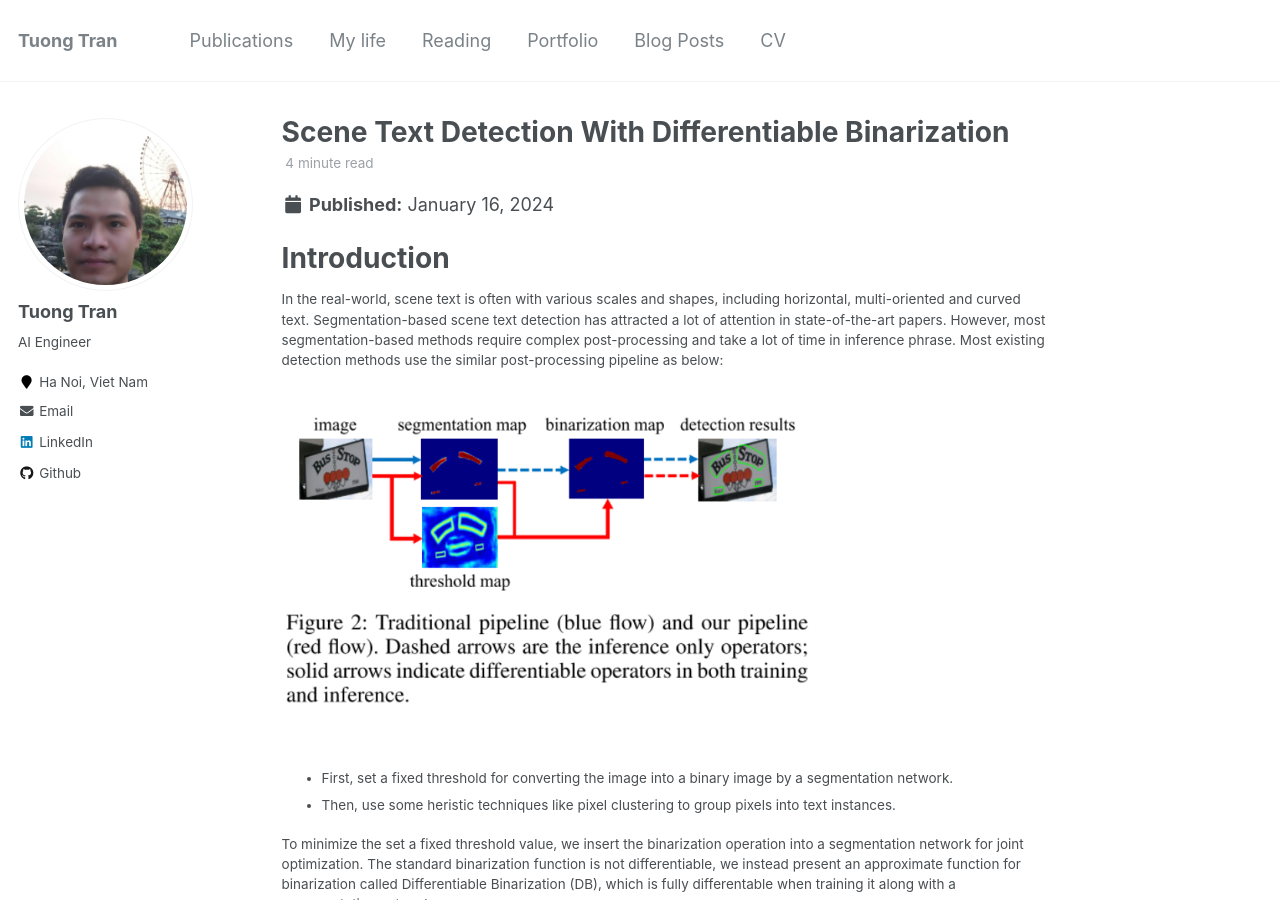
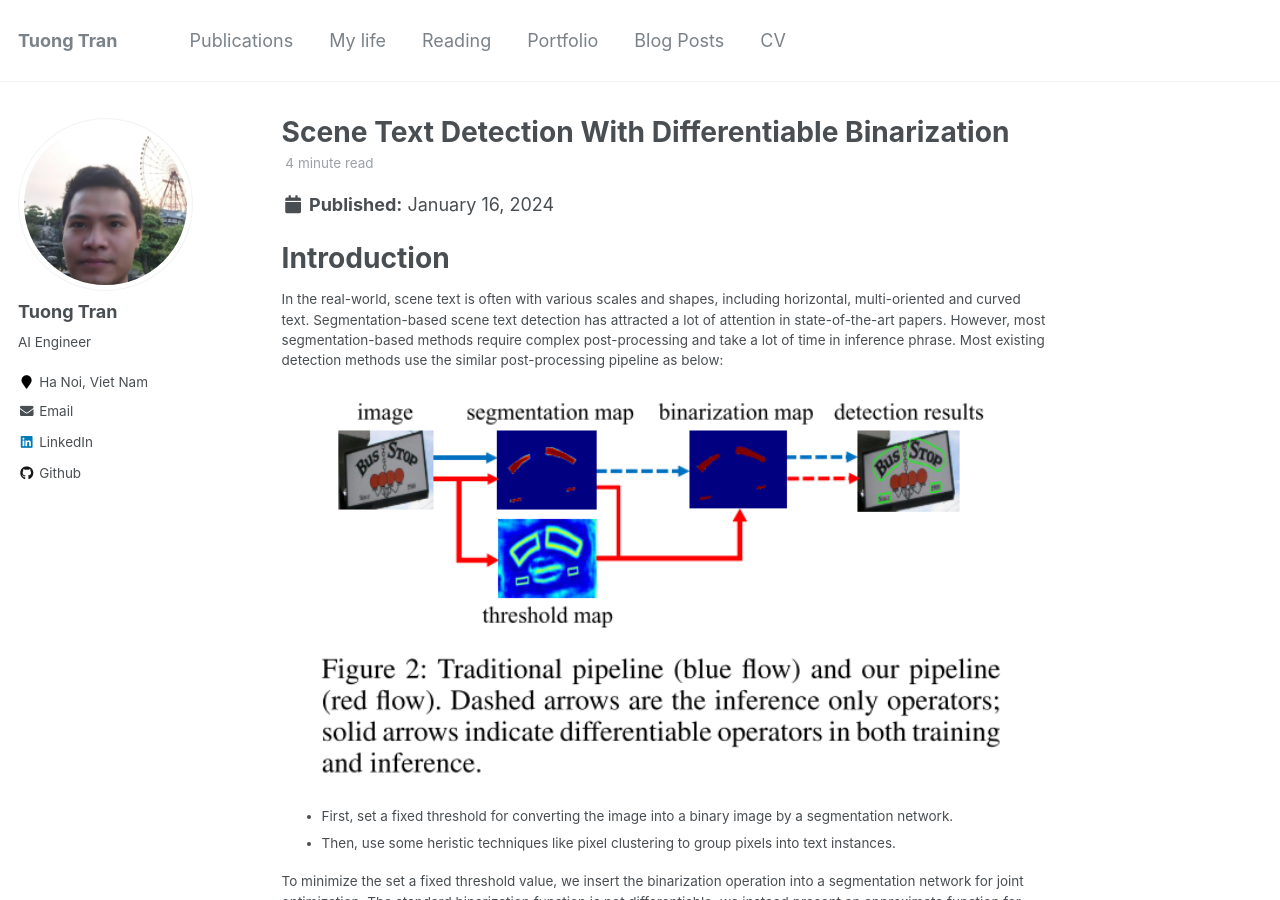
Before and after one commit to tuongtranngoc/tuongtranngoc.github.io, a Jekyll site: the page built from _posts/2024-01-16-db-text-detection.md, in a window 1280 px wide and 900 px high. Built offline with Jekyll 4.4.1, drawn with Linux system fonts in a browser that asks for light colours; formulas are drawn with MathJax 3.

Commit message:
update: blogs/db

```diff
--- a/_posts/2024-01-16-db-text-detection.md
+++ b/_posts/2024-01-16-db-text-detection.md
@@ -20,9 +20,9 @@
 In the real-world, scene text is often with various scales and shapes, including horizontal, multi-oriented and curved text.
 Segmentation-based scene text detection has attracted a lot of attention in state-of-the-art papers. However, most segmentation-based methods require complex post-processing and take a lot of time in inference phrase. Most existing detection methods use the similar post-processing pipeline as below:
 
-<figure>
+<p align="center">
     <img src='/images/posts/20230116_differentiable_binarization/tradditional_method.png'>
-</figure>
+</p>
 
 + First, set a fixed threshold for converting the image into a binary image by a segmentation network.
 + Then, use some heristic techniques like pixel clustering to group pixels into text instances.
@@ -31,9 +31,9 @@
 
 # Binarization
 
-<figure>
+<p align="center">
     <img src='/images/posts/20230116_differentiable_binarization/binarization_architecture.png'>
-</figure>
+</p>
 
 + First, the input image is fed into a feature-pyramid backbone.
 + Second, the pyramid features are up-sampled to the same scale and cascaded to produce feature $F$.
@@ -72,9 +72,9 @@
 
 To support for accurate localization of text boders in scences. A technique is designed to apply on threshold map with supervision.
 
-<figure>
+<p align="center">
     <img src='/images/posts/20230116_differentiable_binarization/adaptive_threshold_map.png'>
-</figure>
+</p>
 
 ### Label generation
 
```
